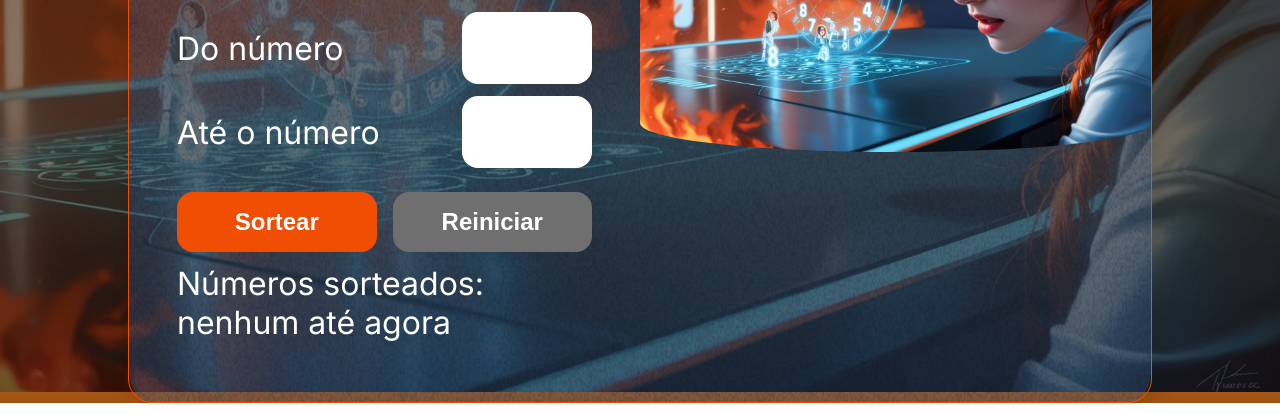
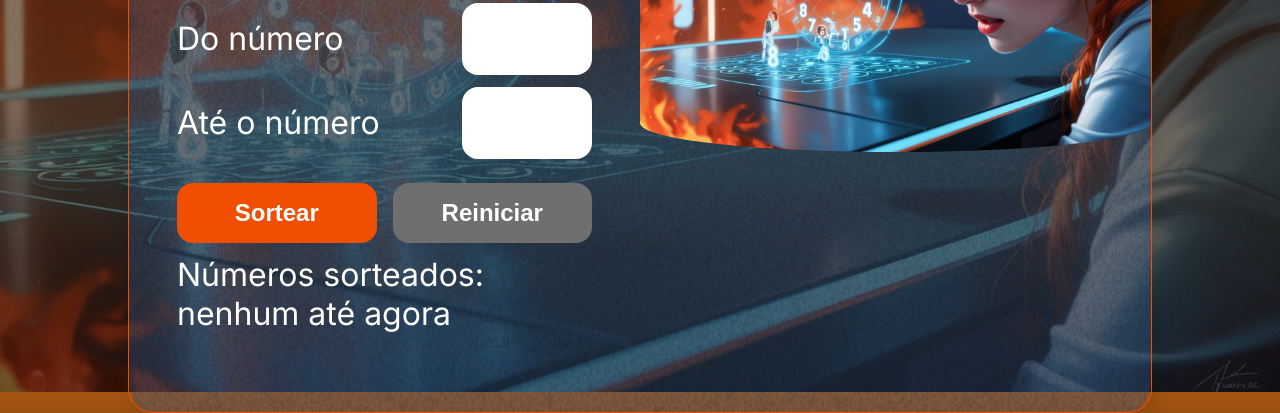
Before and after one commit to lanmeb/SortNumber, a plain HTML site: page index.html in a window 1280 px wide. Shown: the part 408-821 px from the top of the page. Drawn offline with Linux system fonts and the light colour scheme.

Commit message:
Update index.html

```diff
--- a/index.html
+++ b/index.html
@@ -41,6 +41,9 @@
 
                 <div class="container__texto" id="resultado">
                     <label class="texto__paragrafo">Números sorteados: nenhum até agora </label>
+                    <div>
+                        <p  class="rodape__texto"> elania(◠‿◠)bessa</p>
+                    </div>
                 </div>
             </div>
 
```
